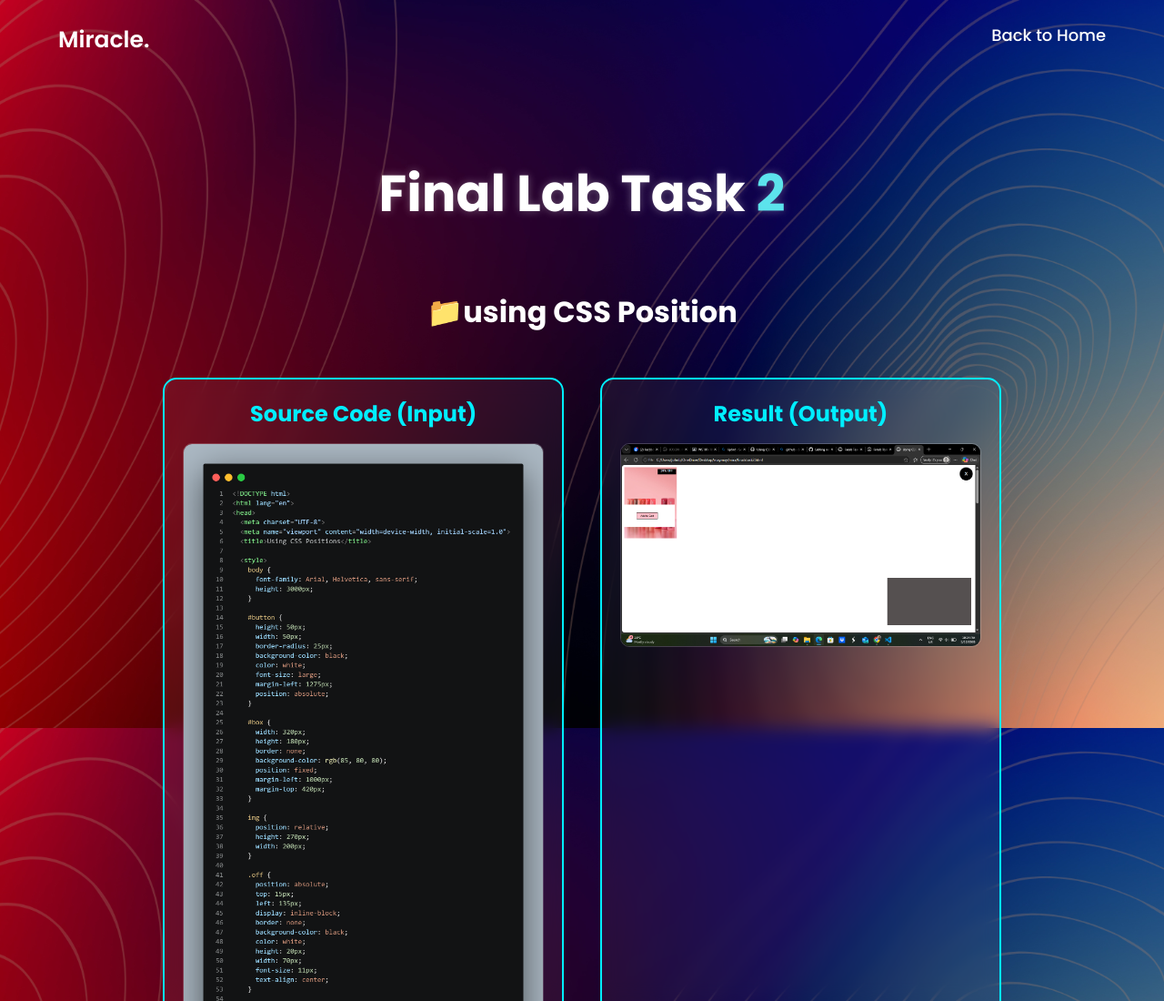
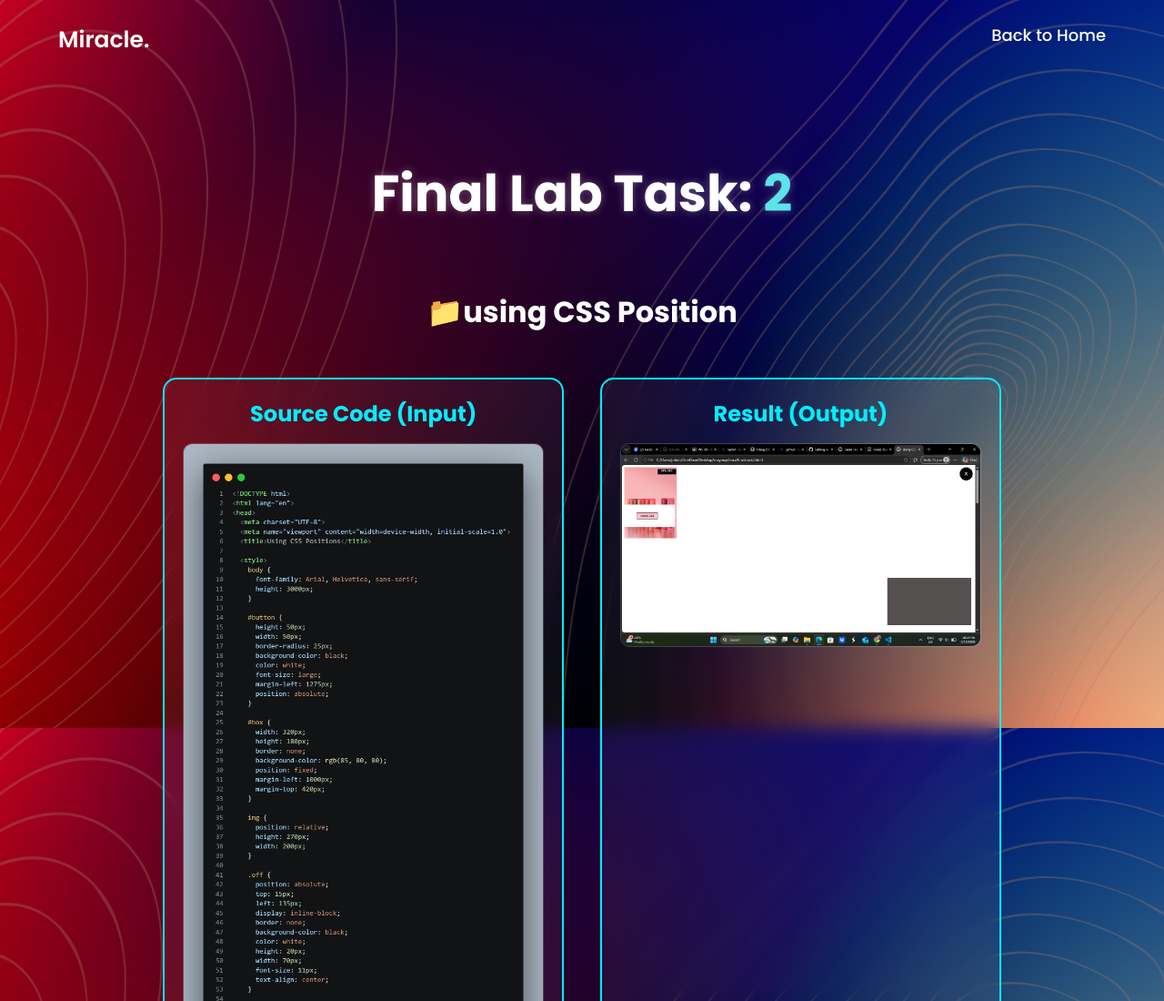
Before and after one commit to Mirxsa/my-portfolio, a plain HTML site: page module8.html in a window 1280 px wide. Shown: the top 1100 px of the page at 91% size. Drawn offline with Linux system fonts and the light colour scheme.

Commit message:
Update module8.html

```diff
--- a/module8.html
+++ b/module8.html
@@ -15,7 +15,7 @@
     </header>
 
     <section class="module-details">
-        <h2 class="heading">Final Lab Task <span>2</span></h2>
+        <h2 class="heading">Final Lab Task: <span>2</span></h2>
         <h2 class="module-desc"><span>📁using CSS Position</span></h2>
 
         <div class="module-grid">
```
